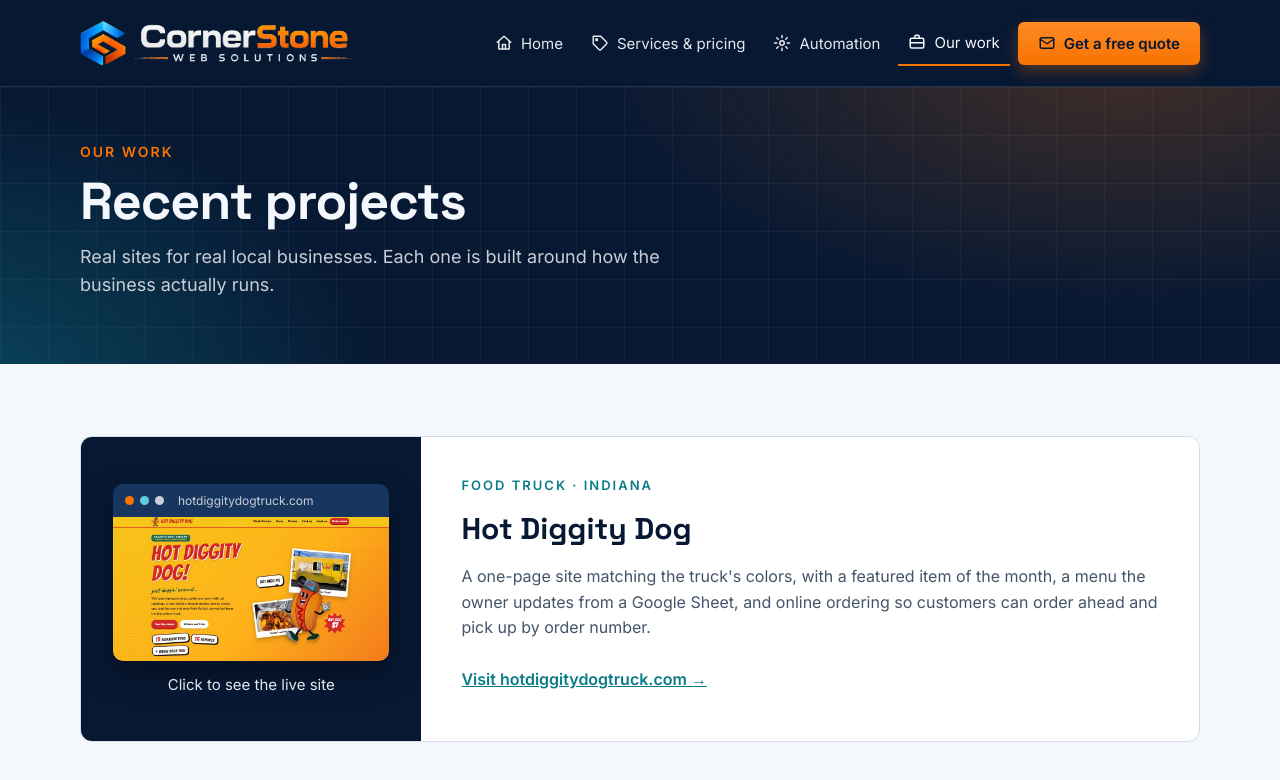
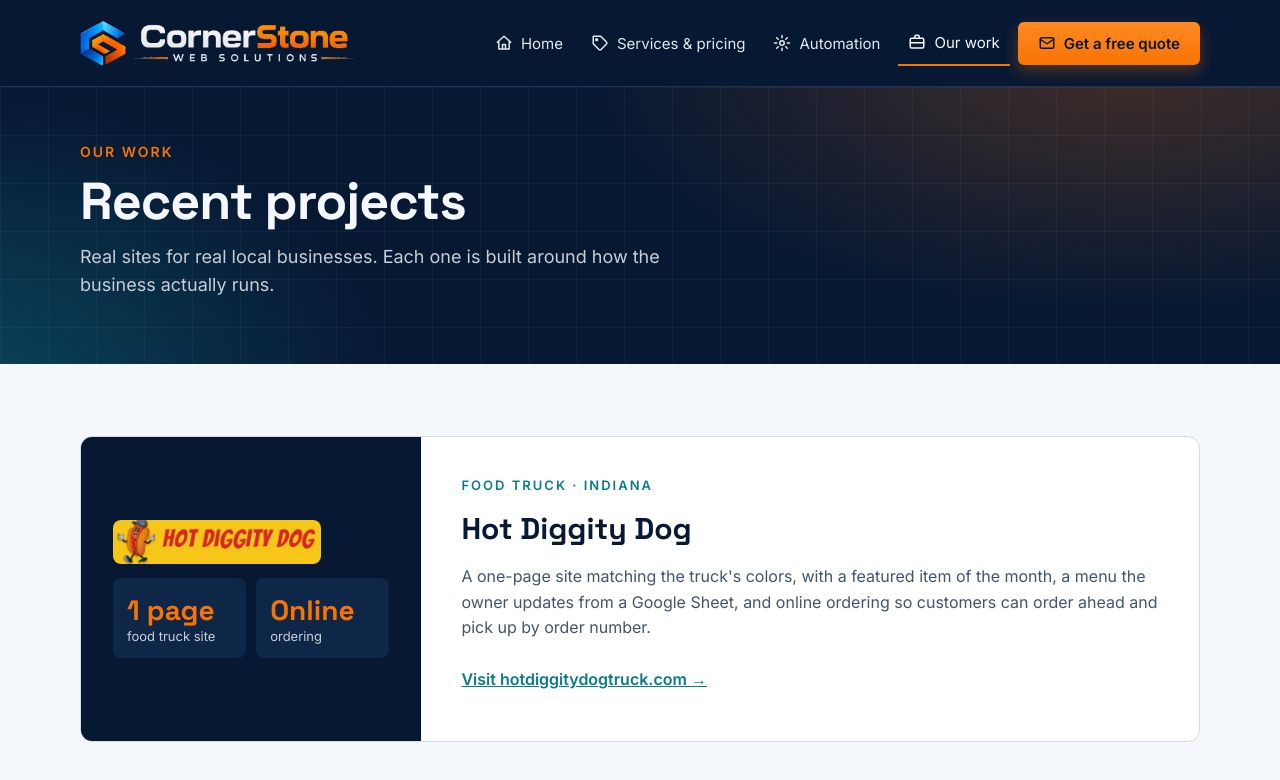
Before and after one commit to mattjake1997-lab/CornerStoneWebSolutions, a plain HTML site: page work.html in a window 1280 px wide. Shown: the top 780 px of the page. Drawn offline with Linux system fonts and the light colour scheme.

Commit message:
Work page: Hot Diggity Dog card matches other cards (logo + tiles)
Co-Authored-By: Claude Sonnet 5.5 <noreply@anthropic.com>
Claude-Session: https://claude.ai/code/session_01DVJFyCJK29opuYPFN2yHfz

```diff
--- a/work.html
+++ b/work.html
@@ -67,16 +67,15 @@ footer{border-top:3px solid;border-image:linear-gradient(90deg,#F87302,#0A7C88)
   <section id="work" style="padding: 72px 24px 96px">
     <div style="max-width: 1120px; margin: 0 auto; display: flex; flex-direction: column; gap: 40px">
       <div style="background: #FFFFFF; border: 1px solid #D3DDEA; border-radius: 12px; overflow: hidden; display: flex; flex-wrap: wrap">
-        <a href="https://hotdiggitydogtruck.com" target="_blank" rel="noopener" aria-label="Open hotdiggitydogtruck.com" style="flex: 1 1 340px; min-width: 0; background: #071833; display: flex; flex-direction: column; align-items: center; justify-content: center; padding: 32px; box-sizing: border-box; text-decoration: none">
-          <div style="width: 100%; max-width: 460px; background: #0E2647; border-radius: 10px; overflow: hidden; box-shadow: 0 12px 30px rgba(0,0,0,.35)">
-            <div style="display: flex; align-items: center; gap: 6px; padding: 9px 12px; background: #16355F">
-              <span style="width: 9px; height: 9px; border-radius: 50%; background: #F87302"></span><span style="width: 9px; height: 9px; border-radius: 50%; background: #5FD0D9"></span><span style="width: 9px; height: 9px; border-radius: 50%; background: #C9CED6"></span>
-              <span style="margin-left: 8px; font-size: 12px; color: #C9CED6">hotdiggitydogtruck.com</span>
-            </div>
-            <img src="work-hotdiggity.jpg" alt="Screenshot of the Hot Diggity Dog website" style="display: block; width: 100%; height: auto">
+        <div style="flex: 1 1 340px; min-width: 0; background: #071833; display: flex; flex-direction: column; justify-content: center; gap: 14px; padding: 40px 32px; box-sizing: border-box">
+          <div style="display: flex; align-items: center; gap: 12px; min-height: 44px">
+            <img src="hdd-logo.png" alt="Hot Diggity Dog" style="height: 44px; width: auto; display: block; border-radius: 8px">
           </div>
-          <span style="margin-top: 14px; font-size: 15px; color: #E4E7EC; text-align: center">Click to see the live site</span>
-        </a>
+          <div style="display: grid; grid-template-columns: repeat(2, minmax(0, 1fr)); gap: 10px">
+            <div style="background: #0E2647; border-radius: 8px; padding: 14px"><div style="font-family: 'Space Grotesk', sans-serif; font-size: 28px; font-weight: 700; color: #F87302">1 page</div><div style="font-size: 13px; color: #C9CED6">food truck site</div></div>
+            <div style="background: #0E2647; border-radius: 8px; padding: 14px"><div style="font-family: 'Space Grotesk', sans-serif; font-size: 28px; font-weight: 700; color: #F87302">Online</div><div style="font-size: 13px; color: #C9CED6">ordering</div></div>
+          </div>
+        </div>
         <div style="flex: 999 1 380px; min-width: 0; padding: 40px; display: flex; flex-direction: column; gap: 16px; justify-content: center">
           <span style="font-size: 13px; letter-spacing: 2px; text-transform: uppercase; color: #0A7C88; font-weight: 600">Food truck · Indiana</span>
           <h3 style="margin: 0; font-family: 'Space Grotesk', sans-serif; font-size: 30px">Hot Diggity Dog</h3>
```
Also changed, not shown: hdd-logo.png (added), work-hotdiggity.jpg (deleted).
